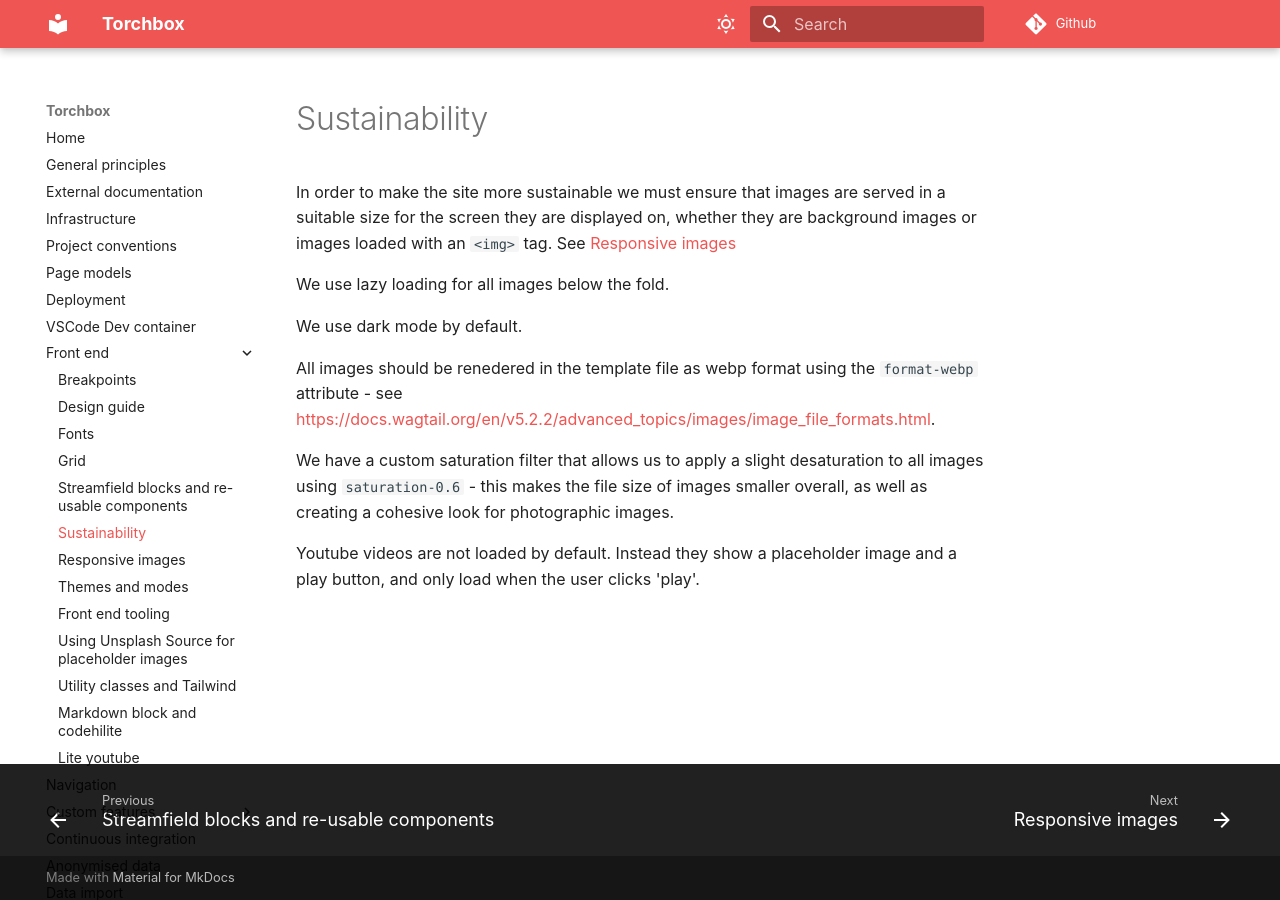
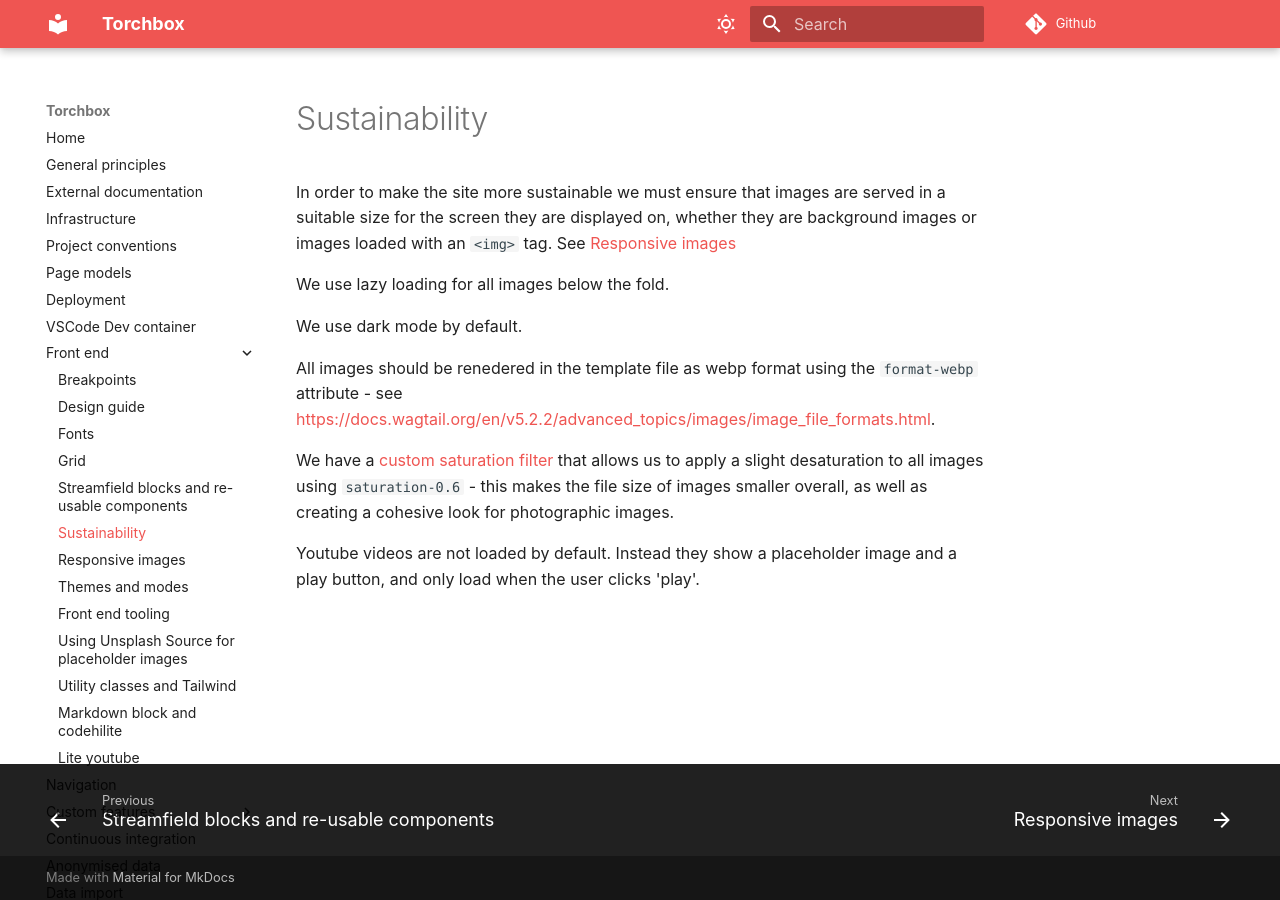
Before and after one commit to torchbox/torchbox.com, an MkDocs documentation site: the page built from docs/front-end/sustainability.md, in a window 1280 px wide. Built offline with MkDocs 1.6.1 and Material for MkDocs 9.7.7, drawn with Linux system fonts in a browser that asks for light colours; comment, search, counter and statistics services are not loaded; some of the changed lines change nothing that is shown.

Commit message:
Update the docs with the link to the implementation of the desaturation filter
So we can easily find it should we want to make use of it in the future

```diff
--- a/docs/front-end/sustainability.md
+++ b/docs/front-end/sustainability.md
@@ -8,6 +8,6 @@ We use dark mode by default.
 
 All images should be renedered in the template file as webp format using the `format-webp` attribute - see https://docs.wagtail.org/en/v5.2.2/advanced_topics/images/image_file_formats.html.
 
-We have a custom saturation filter that allows us to apply a slight desaturation to all images using `saturation-0.6` - this makes the file size of images smaller overall, as well as creating a cohesive look for photographic images.
+We have a [custom saturation filter](https://github.com/torchbox/torchbox.com/blob/97547c3fc1cefa844d133e3af026c4df0dbca313/tbx/core/wagtail_hooks.py#L76-L90) that allows us to apply a slight desaturation to all images using `saturation-0.6` - this makes the file size of images smaller overall, as well as creating a cohesive look for photographic images.
 
 Youtube videos are not loaded by default. Instead they show a placeholder image and a play button, and only load when the user clicks 'play'.
```
